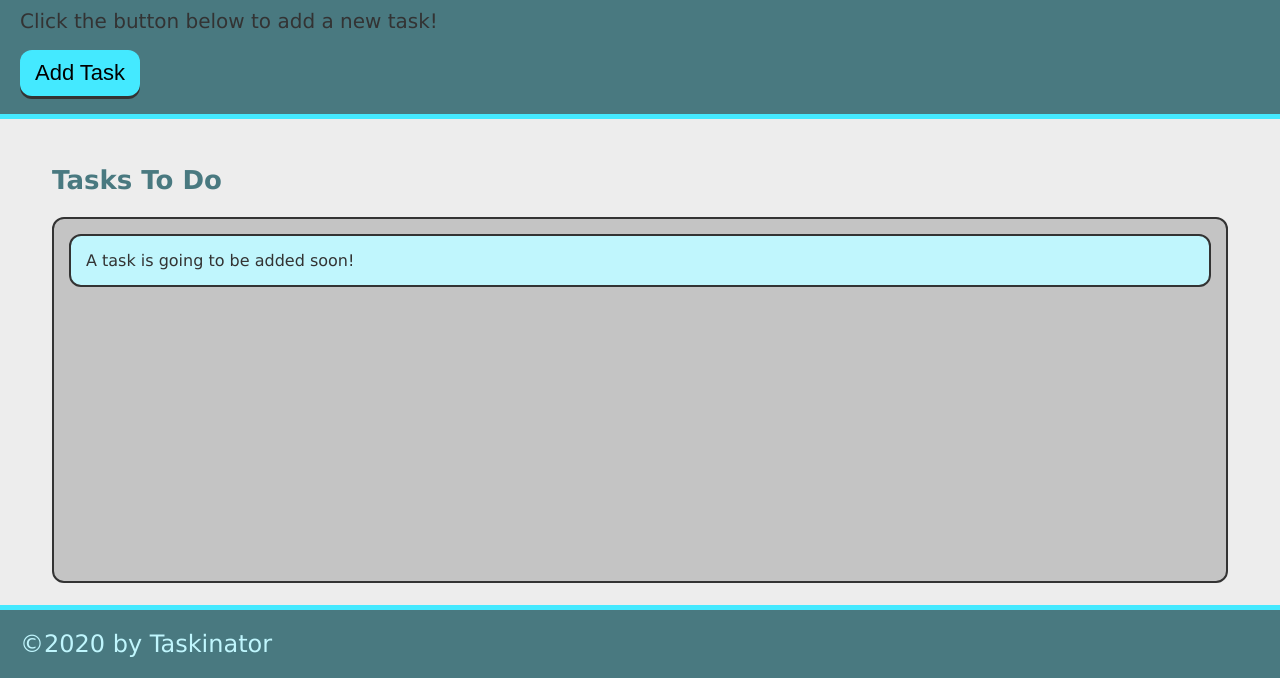
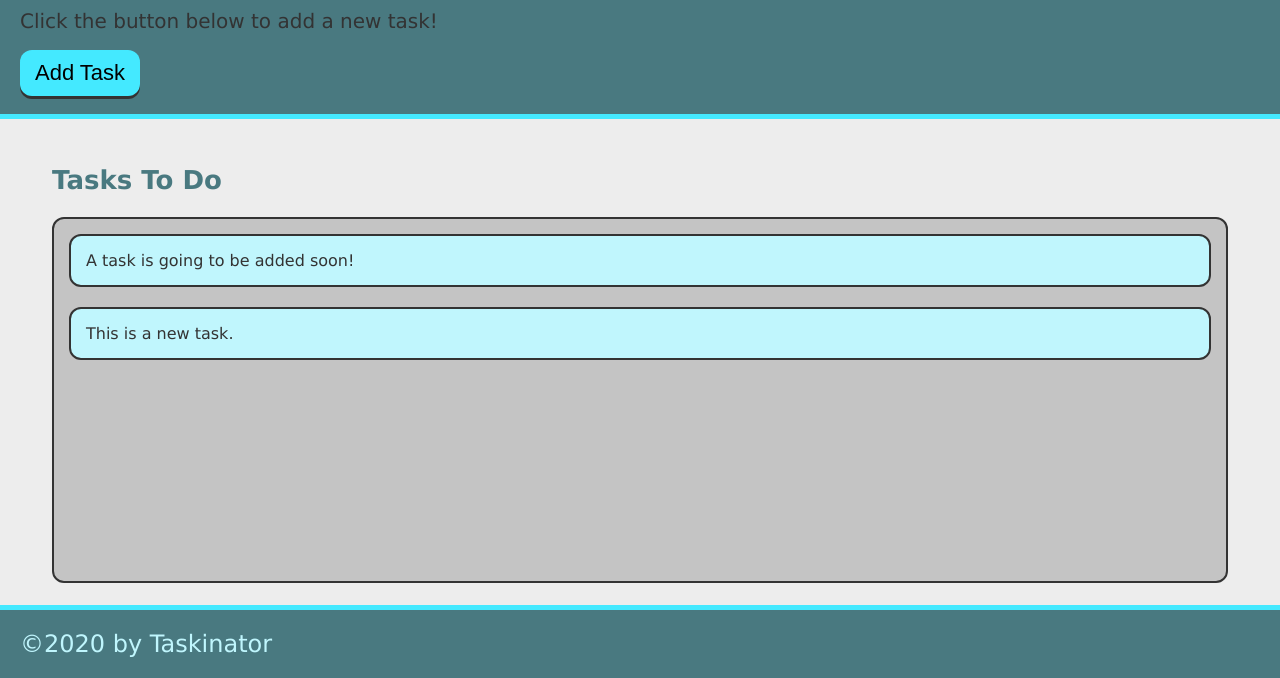
Before and after one commit to ccffdead/taskinator, a plain HTML site: page index.html in a window 1280 px wide. Both pictures are taken after a click on the button "Add Task". Shown: the part 122-800 px from the top of the page. Drawn offline with Linux system fonts and the light colour scheme.

Commit message:
add ability to add task

```diff
--- a/assets/js/script.js
+++ b/assets/js/script.js
@@ -0,0 +1,11 @@
+var buttonEl = document.querySelector("#save-task");
+var tasksToDoEl = document.querySelector("#tasks-to-do");
+
+var createTaskHandler = function () {
+  var listItemEl = document.createElement("li");
+  listItemEl.className = "task-item";
+  listItemEl.textContent = "This is a new task.";
+  tasksToDoEl.appendChild(listItemEl);
+};
+
+buttonEl.addEventListener("click", createTaskHandler)
--- a/index.html
+++ b/index.html
@@ -13,13 +13,13 @@
     <header>
         <h1>Taskinator</h1>
         <p>Click the button below to add a new task!</p>
-        <button class="btn">Add Task</button>
+        <button class="btn" id="save-task">Add Task</button>
     </header>
 
     <main class="page-content">
         <section class="task-list-wrapper">
-            <h2 class="list-title">Tasks To Do</h2>
-            <ul class="task-list">
+            <h2 class="list-title" >Tasks To Do</h2>
+            <ul class="task-list" id="tasks-to-do">
                 <li class="task-item">A task is going to be added soon!</li>
             </ul>
         </section>
```
